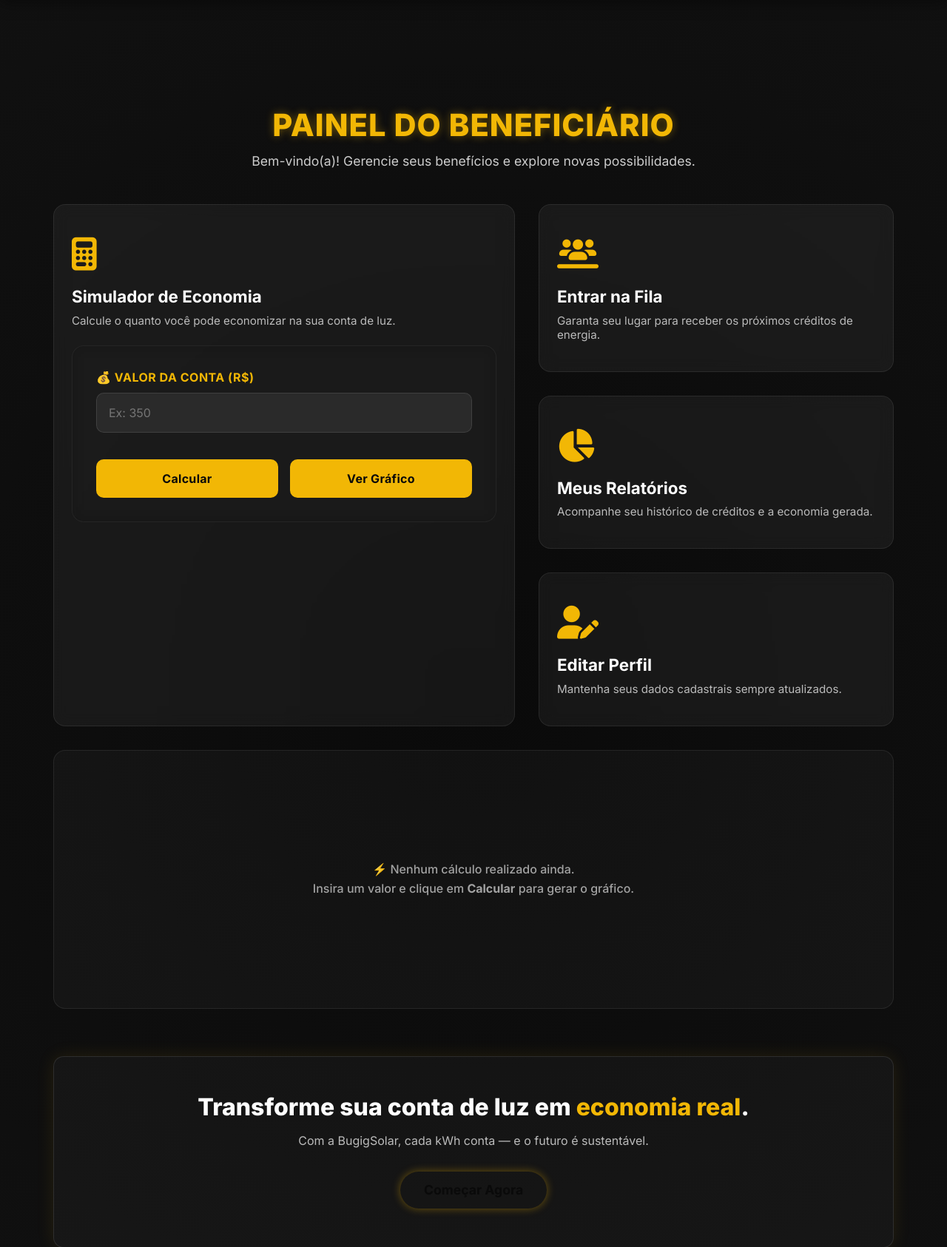
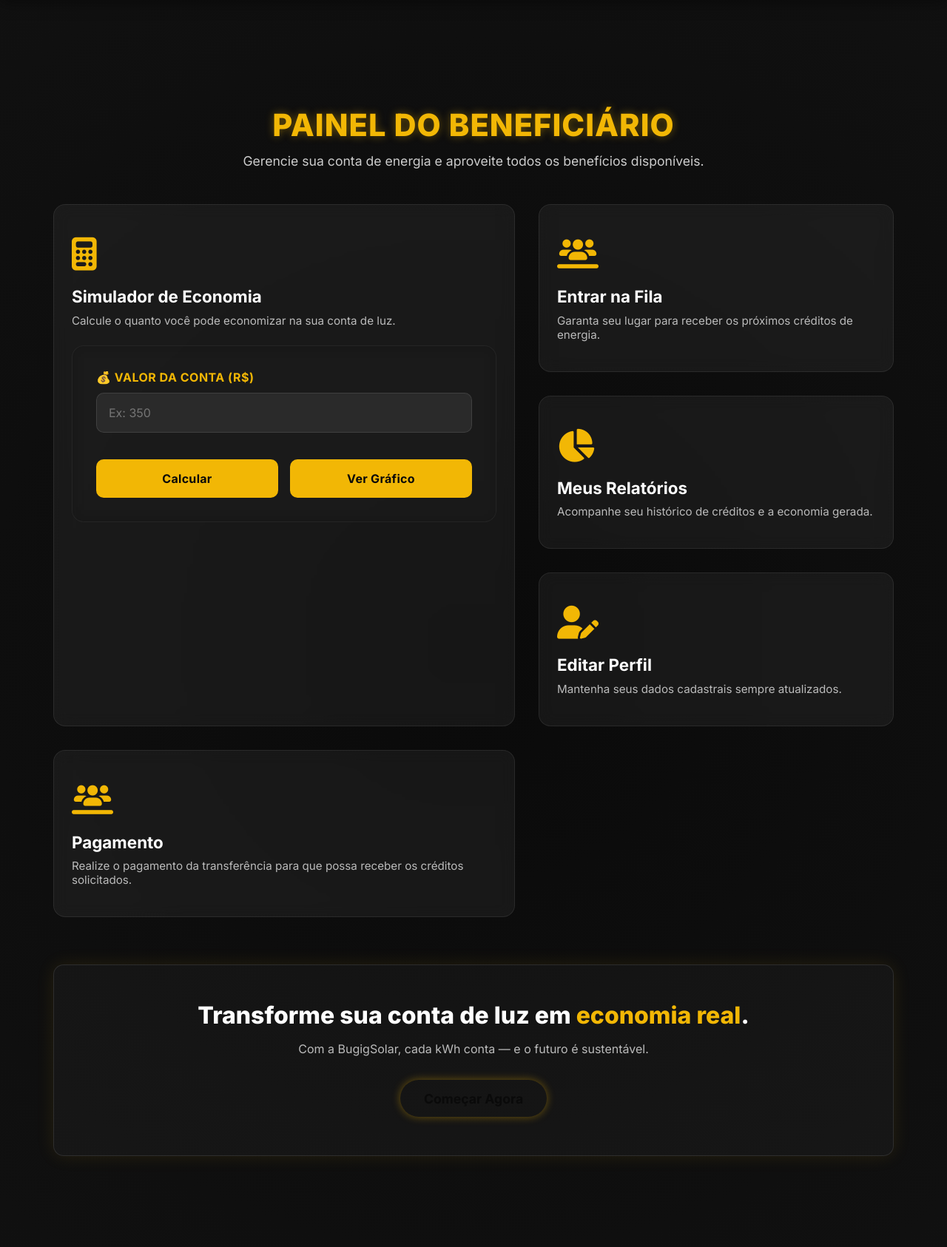
Before and after one commit to RenanAlvares/bugig_solar, a Flask app: template templates/menu_benef.html in a window 1280 px wide. Shown: the part 90-1776 px from the top of the page at 74% size. Run offline with Flask 3, Linux system fonts and the light colour scheme; the template is opened without the code that fills it, so the values that code supplies are empty.

Commit message:
inicio da realização do pagamento

```diff
--- a/controllers/__init__.py
+++ b/controllers/__init__.py
@@ -9,3 +9,5 @@ from . import cad_benef_gen
 from . import get_in_queue
 from . import make_donation
 from . import reports
+from . import menus
+from . import payment
--- a/forms/form_payment.py
+++ b/forms/form_payment.py
@@ -1,7 +1,9 @@
 from flask_wtf import FlaskForm
-from wtforms import SelectField, validators, SubmitField
+from wtforms import SelectField, StringField, validators, SubmitField
 
 class Payment(FlaskForm):
     tipo_pagamento = SelectField('Selecione o tipo de pagamento', [validators.data_required()], choices=[])
 
+    senha = StringField('Digite a senha para confirmar o pagamento', [validators.data_required(), validators.Length(min=6, max=15)])
+
     pagar = SubmitField('Pagar')
--- a/models_DB/Payments.py
+++ b/models_DB/Payments.py
@@ -7,10 +7,10 @@ class Payment(db.Model):
     id = db.Column(db.Integer, primary_key=True)
     id_transferencia = db.Column(db.Integer, db.ForeignKey('Transferencia.id'), nullable=False)
     data_emissao = db.Column(db.DateTime, default=db.func.current_timestamp())
-    id_tipo_pagamento = db.Column(db.Integer, db.ForeignKey('TipoPagamento.id'), nullable=False)
+    id_tipo_pagamento = db.Column(db.Integer, db.ForeignKey('tipo_pagamento.id'), nullable=False)
     data_vencimento = db.Column(db.DateTime, nullable=False)
-    data_liquidacao = db.Column(db.DateTime, nullable=False)
+    data_liquidacao = db.Column(db.DateTime, nullable=True)
     valor = db.Column(db.Float, nullable=False)
 
-    transferencia = db.relationship('Transferencia', backref='pagamentos')
+    transferencia = db.relationship('Transfer', backref='pagamentos')
     tipo_pagamento = db.relationship('TipoPagamento', backref='pagamentos')
--- a/static/js/menu_benef.js
+++ b/static/js/menu_benef.js
@@ -1,7 +1,3 @@
-// =====================================================
-// BUGIGSOLAR - SIMULADOR DE ECONOMIA + GRÁFICO INTELIGENTE
-// =====================================================
-
 document.addEventListener("DOMContentLoaded", () => {
   const btnCalcular = document.getElementById("calcularBtn");
   const btnGrafico = document.getElementById("verGraficoBtn");
@@ -13,7 +9,7 @@ document.addEventListener("DOMContentLoaded", () => {
 
   let chartInstance = null;
 
-  // ======= Função: Atualiza o gráfico com base na economia =======
+  // ======= Função: Atualiza o gráfico =======
   function atualizarGrafico(economiaMensal) {
     const ctx = canvas.getContext("2d");
     const meses = ["Jan", "Fev", "Mar", "Abr", "Mai", "Jun", "Jul", "Ago", "Set", "Out", "Nov", "Dez"];
@@ -66,26 +62,16 @@ document.addEventListener("DOMContentLoaded", () => {
           },
         },
         scales: {
-          x: {
-            ticks: { color: "#ccc" },
-            grid: { color: "rgba(255,255,255,0.05)" },
-          },
-          y: {
-            ticks: {
-              color: "#ccc",
-              callback: (val) => `R$ ${val.toFixed(0)}`,
-            },
-            grid: { color: "rgba(255,255,255,0.05)" },
-          },
+          x: { ticks: { color: "#ccc" }, grid: { color: "rgba(255,255,255,0.05)" } },
+          y: { ticks: { color: "#ccc", callback: (val) => `R$ ${val.toFixed(0)}` }, grid: { color: "rgba(255,255,255,0.05)" } },
         },
       },
     });
   }
 
-  // ======= Função: Executa o cálculo e atualiza o gráfico =======
+  // ======= Função: Executa o cálculo =======
   function calcularEconomia() {
     const valor = parseFloat(input.value);
-
     if (isNaN(valor) || valor <= 0) {
       alert("⚠️ Por favor, insira um valor válido!");
       input.focus();
@@ -114,23 +100,28 @@ document.addEventListener("DOMContentLoaded", () => {
     }, 400);
   }
 
-  // ======= Evento: Clique no botão Calcular =======
-  btnCalcular.addEventListener("click", (e) => {
-    e.preventDefault();
-    calcularEconomia();
-  });
+  // ======= Eventos do simulador =======
+  btnCalcular.addEventListener("click", (e) => { e.preventDefault(); calcularEconomia(); });
+  input.addEventListener("keypress", (e) => { if (e.key === "Enter") { e.preventDefault(); calcularEconomia(); } });
+  btnGrafico.addEventListener("click", (e) => { e.preventDefault(); graficoContainer.scrollIntoView({ behavior: "smooth", block: "center" }); });
 
-  // ======= Evento: Pressionar Enter no input =======
-  input.addEventListener("keypress", (e) => {
-    if (e.key === "Enter") {
+  // ======= Modal de pagamento =======
+  const modal = document.getElementById('modal-pagamento');
+  const btnPagamento = document.getElementById('card-pagamento'); // seu card
+  const fecharModal = document.getElementById('fechar-modal');
+
+  if (btnPagamento && modal && fecharModal) {
+    btnPagamento.addEventListener("click", (e) => {
       e.preventDefault();
-      calcularEconomia();
-    }
-  });
+      modal.style.display = "block";
+    });
 
-  // ======= Evento: Ver Gráfico (de qualquer lugar) =======
-  btnGrafico.addEventListener("click", (e) => {
-    e.preventDefault();
-    graficoContainer.scrollIntoView({ behavior: "smooth", block: "center" });
-  });
+    fecharModal.addEventListener("click", () => {
+      modal.style.display = "none";
+    });
+
+    window.addEventListener("click", (e) => {
+      if (e.target == modal) modal.style.display = "none";
+    });
+  }
 });
--- a/templates/menu_benef.html
+++ b/templates/menu_benef.html
@@ -9,11 +9,12 @@
     <!-- 🔆 Cabeçalho Energizado -->
     <div id="energy-header">
       <h1>Painel do Beneficiário</h1>
-      <p>Bem-vindo(a)! Gerencie seus benefícios e explore novas possibilidades.</p>
+      <p>Gerencie sua conta de energia e aproveite todos os benefícios disponíveis.</p>
     </div>
 
     <!-- 💳 Cards Principais -->
     <div class="dashboard-cards">
+
       <a href="{{ url_for('auth.get_in_queue', user_id=user_id)}}" class="card">
         <div class="card-icon"><i class="fa-solid fa-users-line"></i></div>
         <h3>Entrar na Fila</h3>
@@ -58,16 +59,20 @@
         <h3>Editar Perfil</h3>
         <p>Mantenha seus dados cadastrais sempre atualizados.</p>
       </a>
+
+      <a href="#" class="card" id="card-pagamento">
+          <div class="card-icon">
+              <i class="fa-solid fa-users-line"></i>
+              {% if pagamento_pendente %}
+                  <!-- Badge de notificação -->
+                  <span class="badge">!</span>
+              {% endif %}
+          </div>
+          <h3>Pagamento</h3>
+          <p>Realize o pagamento da transferência para que possa receber os créditos solicitados.</p>
+      </a>
+
     </div>
-
-    <!-- 🎨 GRÁFICO INTERATIVO -->
-    <section id="graficoContainer" class="grafico-container">
-      <div id="graficoPlaceholder" class="grafico-placeholder">
-        ⚡ Nenhum cálculo realizado ainda.<br>
-        Insira um valor e clique em <strong>Calcular</strong> para gerar o gráfico.
-      </div>
-      <canvas id="graficoEconomia" style="display: none; width:100%; height:400px;"></canvas>
-    </section>
 
     <!-- 🌞 Seção Motivacional -->
     <section id="cta-benef">
@@ -78,6 +83,33 @@
 
   </div>
 
+  <!-- ======= Modal de Pagamento ======= -->
+  <div id="modal-pagamento" class="modal">
+    <div class="modal-content">
+      <span class="close" id="fechar-modal">&times;</span>
+      <h2>Pagamento</h2>
+
+      {% if pagamento_pendente %}
+        <p><strong>Valor:</strong> R$ {{ pagamento_pendente.valor }}</p>
+        <p><strong>Vencimento:</strong> {{ pagamento_pendente.data_vencimento.strftime('%d/%m/%Y') }}</p>
+      {% else %}
+        <p>Não há pagamentos pendentes.</p>
+      {% endif %}
+
+      {% if pagamento_pendente %}
+        <form method="POST" action="{{ url_for('auth.payment', user_id=user_id) }}">
+          <label for="tipo_pagamento">Tipo de pagamento:</label>
+          <select name="tipo_pagamento" id="tipo_pagamento" required>
+            {% for tp in tipo_pagamento %}
+              <option value="{{ tp.id }}">{{ tp.nome_tipo }}</option>
+            {% endfor %}
+          </select>
+          <button type="submit">Confirmar pagamento</button>
+        </form>
+      {% endif %}
+    </div>
+  </div>
+
   <!-- Scripts -->
   <script src="{{ url_for('static', filename='js/menu_benef.js') }}"></script>
   <script src="https://cdn.jsdelivr.net/npm/chart.js"></script>
```
Also changed, not shown: controllers/Login.py (+0 -13 lines), controllers/menus.py (added, +28 -0 lines), controllers/payment.py (added, +46 -0 lines), controllers/transfer.py (+22 -1 lines), static/style/menu_benef.css (+41 -0 lines).
